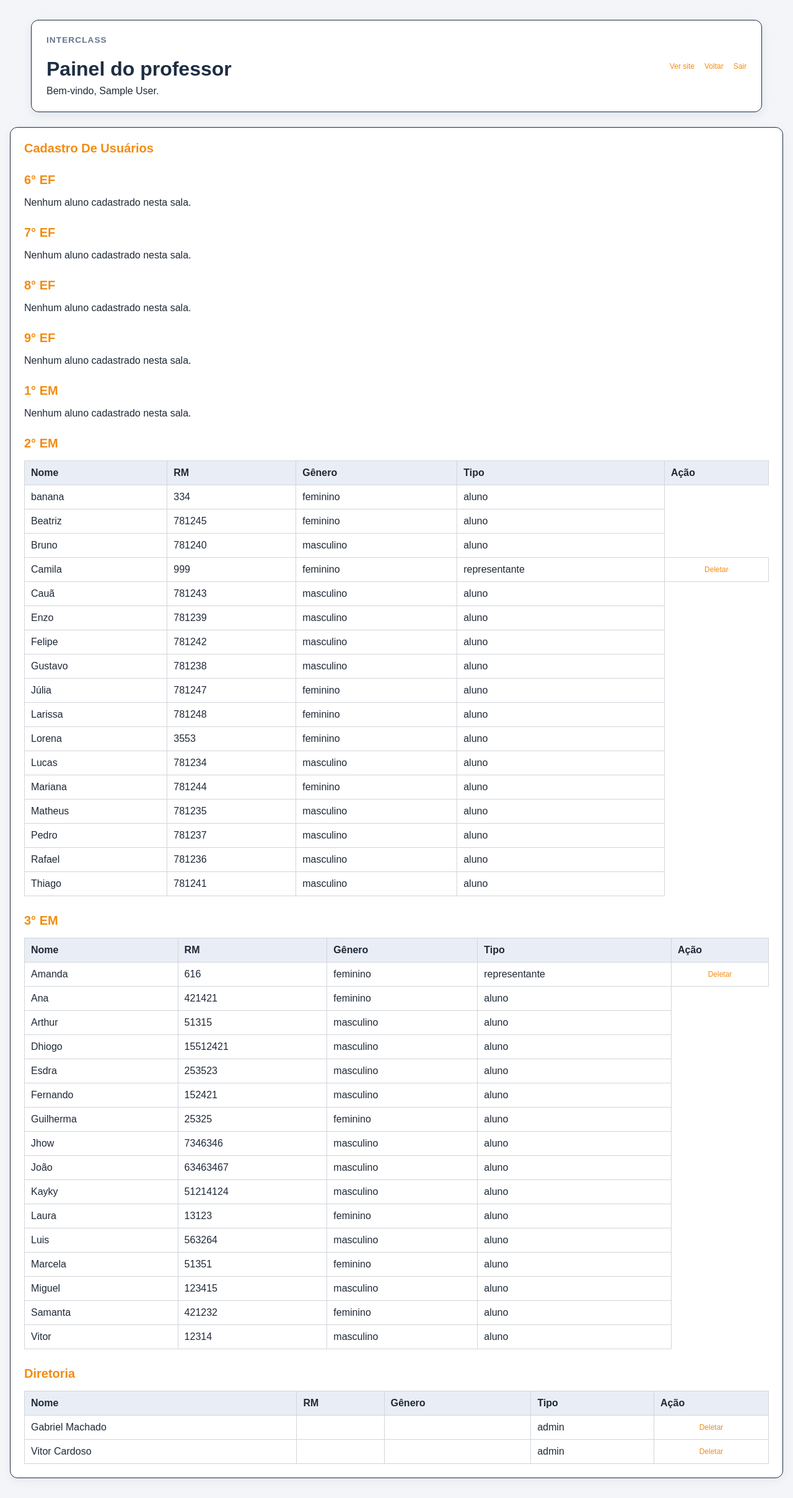
After one commit to anonimatogb/ArenaEscolar, a PHP site: page /Site/View/Administrador/salas.php in a window 1280 px wide. The commit adds this page. Shown: the whole page at 62% size. Run offline with PHP 8.4, Linux system fonts and the light colour scheme; the visitor is signed in with stand-in values (Sample User, id 1); data comes from the database, SQL or seed files in the repository.

Commit message:
deletaresLoucos

```diff
--- a/Site/Controller/SalaController.php
+++ b/Site/Controller/SalaController.php
@@ -12,6 +12,13 @@ class SalaController {
     public function listarSalas() {
         return $this->salaModel->listarSalas();
     }
+
+
+
+    public function listarIntegrantesPorSala()
+{
+    return $this->salaModel->listarIntegrantesPorSala();
+}
 }
 
 ?>
--- a/Site/Model/SalaModel.php
+++ b/Site/Model/SalaModel.php
@@ -1,4 +1,3 @@
-
 <?php
 require_once dirname(__DIR__, 2) . '/DB/database.php';
 
@@ -17,9 +16,50 @@ class SalaModel
             $sql = "SELECT * FROM sala";
             $stmt = $this->pdo->prepare($sql);
             $stmt->execute();
+
             return $stmt->fetchAll(PDO::FETCH_ASSOC);
         } catch (PDOException $e) {
             return [];
         }
     }
+
+    public function listarIntegrantesPorSala()
+    {
+        try {
+            $sql = "
+                SELECT
+                    sala.id AS id_sala,
+                    sala.nome AS nome_sala,
+                    usuario.id AS id_usuario,
+                    usuario.nome AS nome_aluno,
+                    usuario.rm,
+                    usuario.tipo,
+                    usuario.genero
+                FROM sala
+                LEFT JOIN usuario
+                    ON usuario.id_sala = sala.id
+                ORDER BY
+                    CASE sala.nome
+                        WHEN '6° EF' THEN 1
+                        WHEN '7° EF' THEN 2
+                        WHEN '8° EF' THEN 3
+                        WHEN '9° EF' THEN 4
+                        WHEN '1° EM' THEN 5
+                        WHEN '2° EM' THEN 6
+                        WHEN '3° EM' THEN 7
+                        WHEN 'Diretoria' THEN 8
+                        ELSE 9
+                    END,
+                    usuario.nome
+            ";
+
+            $stmt = $this->pdo->prepare($sql);
+            $stmt->execute();
+
+            return $stmt->fetchAll(PDO::FETCH_ASSOC);
+
+        } catch (PDOException $e) {
+            return [];
+        }
+    }
 }
--- /dev/null
+++ b/Site/View/Administrador/salas.php
@@ -0,0 +1,130 @@
+<?php
+session_start();
+
+if (!isset($_SESSION['id_usuario']) || ($_SESSION['tipo'] ?? '') !== 'ADM') {
+    header('Location: Login.php');
+    exit();
+}
+
+require_once dirname(__DIR__, 3) . '/DB/database.php';
+require_once __DIR__ . '/../../Controller/SalaController.php';
+
+$salaController = new SalaController($pdo);
+
+$integrantes = $salaController->listarIntegrantesPorSala();
+$salas = [];
+
+foreach ($integrantes as $integrante) {
+
+    $idSala = $integrante['id_sala'];
+
+    if (!isset($salas[$idSala])) {
+        $salas[$idSala] = [
+            'nome' => $integrante['nome_sala'],
+            'alunos' => []
+        ];
+    }
+
+    if ($integrante['id_usuario'] !== null) {
+        $salas[$idSala]['alunos'][] = $integrante;
+    }
+}
+
+
+?>
+
+<!DOCTYPE html>
+<html lang="pt-br">
+
+<head>
+    <meta charset="UTF-8">
+    <meta name="viewport" content="width=device-width, initial-scale=1.0">
+    <title>Listagem de Usuários</title>
+    <link rel="stylesheet" href="../../Style/common.css">
+    <link rel="stylesheet" href="../../Style/Dashboard.css?v=20261127">
+</head>
+
+<body>
+    <header class="dashboard-header">
+        <div>
+            <p class="dashboard-eyebrow">INTERCLASS</p>
+            <h1>Painel do professor</h1>
+            <p>Bem-vindo, <?= htmlspecialchars($_SESSION['nome'] ?? '') ?>.</p>
+        </div>
+        <nav class="dashboard-nav" aria-label="Navegação do painel">
+            <a href="../../../index.php">Ver site</a>
+            <a href="inicio.php">Voltar</a>
+            <a href="../Usuario/sair.php">Sair</a>
+        </nav>
+    </header>
+
+
+    <section class="dashboard-card" id="salas">
+
+        <h2>Cadastro De Usuários</h2>
+
+        <?php foreach ($salas as $idSala => $sala): ?>
+
+            <h2><?= htmlspecialchars($sala['nome']) ?></h2>
+
+            <?php if (count($sala['alunos']) > 0): ?>
+
+                <div class="dashboard-table-wrap">
+
+                    <table>
+                        <thead>
+                            <tr>
+                                <th>Nome</th>
+                                <th>RM</th>
+                                <th>Gênero</th>
+                                <th>Tipo</th>
+                                <th>Ação</th>
+                            </tr>
+                        </thead>
+
+                        <tbody>
+
+                            <?php foreach ($sala['alunos'] as $aluno): ?>
+
+                                <tr>
+                                    <td>
+                                        <?= htmlspecialchars($aluno['nome_aluno']) ?>
+                                    </td>
+
+                                    <td>
+                                        <?= htmlspecialchars($aluno['rm'] ?? '') ?>
+                                    </td>
+
+                                    <td>
+                                        <?= htmlspecialchars($aluno['genero'] ?? '') ?>
+                                    </td>
+
+                                    <td>
+                                        <?= htmlspecialchars($aluno['tipo'] ?? '') ?>
+                                    </td>
+
+                                    <?php
+                                  if($aluno['tipo'] === 'admin' || $aluno['tipo'] === 'representante') {
+                                  echo '<td><a href="deletar.php?id_aluno=' . (int) $aluno['id_usuario'] . ' " onclick="return confirm(\'Deseja realmente deletar este aluno?\')">Deletar</a></td>';
+                                  }
+                                        ?>
+                                </tr>
+
+                            <?php endforeach; ?>
+
+                        </tbody>
+                    </table>
+
+                </div>
+
+            <?php else: ?>
+
+                <p>Nenhum aluno cadastrado nesta sala.</p>
+
+            <?php endif; ?>
+
+        <?php endforeach; ?>
+
+</body>
+
+</html>
```
Also changed, not shown: Site/Controller/ModalidadeC.php (+10 -0 lines), Site/Controller/UsuarioController.php (+7 -0 lines), Site/Model/ModalidadeM.php (+12 -0 lines), Site/Model/UsuarioModel.php (+11 -9 lines), Site/View/Administrador/deletar.php (added, +28 -0 lines), Site/View/Administrador/inicio.php (+6 -6 lines), Site/View/Modalidade/deletarModalidade.php (added, +28 -0 lines).
